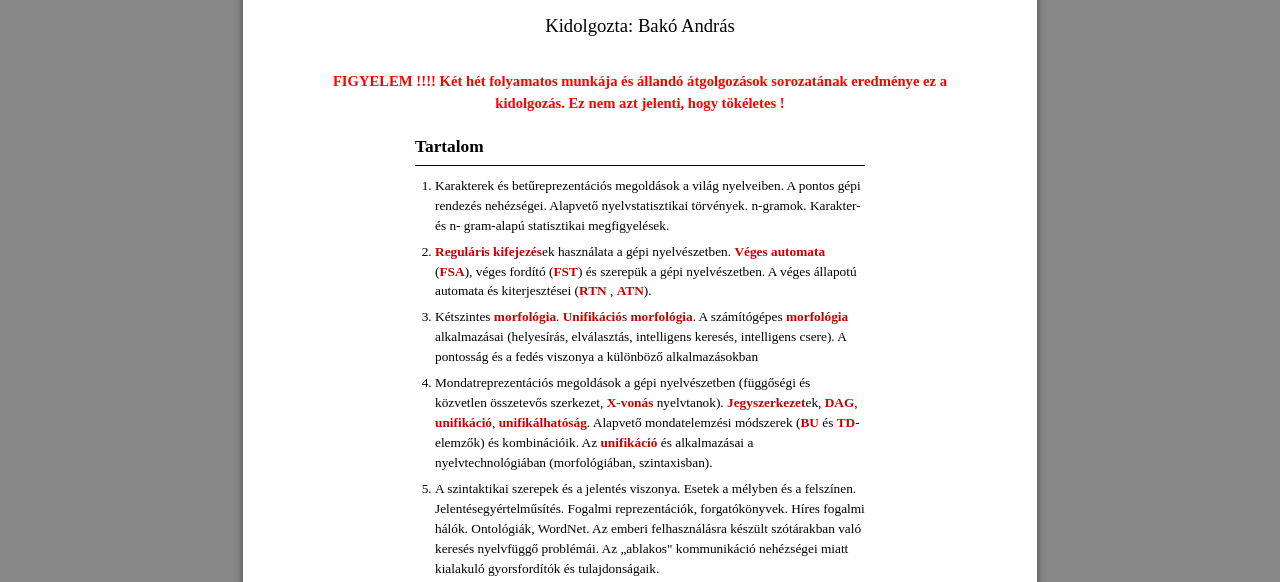
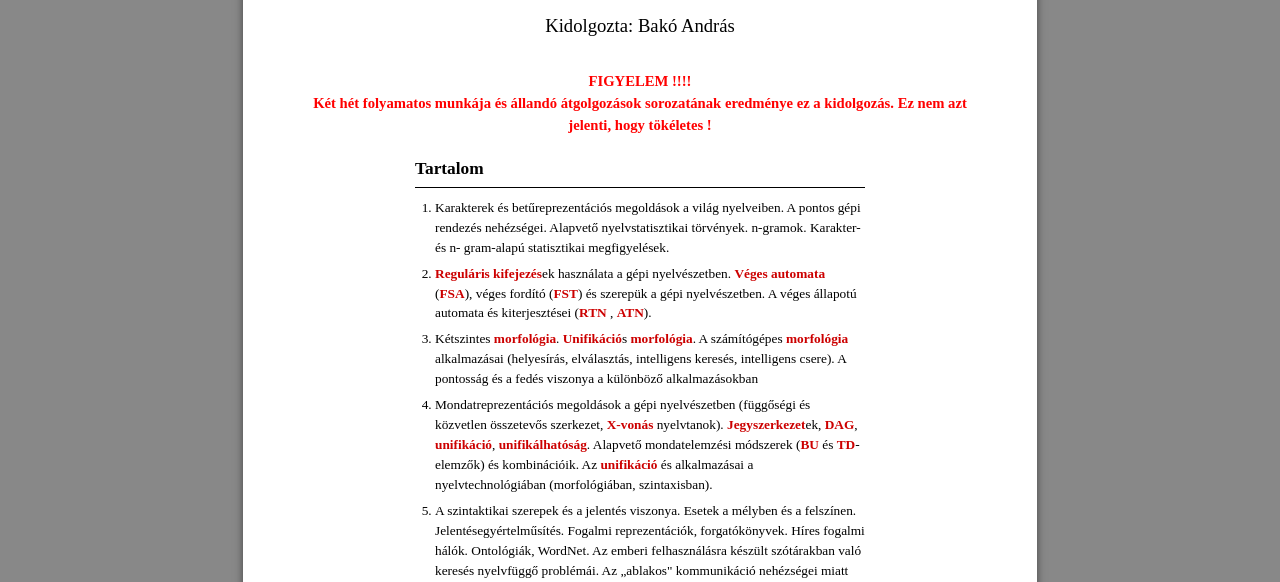
Before and after one commit to Andrssss/szigorlati-tetelek, a plain HTML site: page nyelvtechnologiai-tetelek-print.html in a window 1280 px wide. Shown: the part 159-741 px from the top of the page. Drawn offline with Linux system fonts and the light colour scheme.

Commit message:
almost final

```diff
--- a/nyelvtechnologiai-tetelek-print.html
+++ b/nyelvtechnologiai-tetelek-print.html
@@ -48,7 +48,7 @@
         <p class="subtitle">Kidolgozta: Bakó András</p>
 
          <div style="color:red; font-weight:bold; text-align:center;">
-            FIGYELEM !!!! Két hét folyamatos munkája és állandó átgolgozások sorozatának eredménye ez a kidolgozás. Ez nem azt jelenti, hogy tökéletes ! <br>
+            FIGYELEM !!!! <br> Két hét folyamatos munkája és állandó átgolgozások sorozatának eredménye ez a kidolgozás. Ez nem azt jelenti, hogy tökéletes ! <br>
         </div>
         <div class="toc">
             <h2>Tartalom</h2>
```
Also changed, not shown: szamitaselmeleti-tetelek-print.html (+1 -1 lines).
